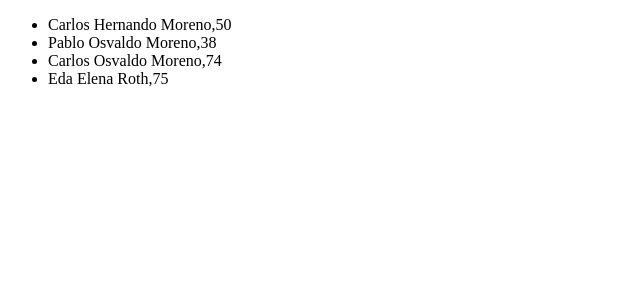
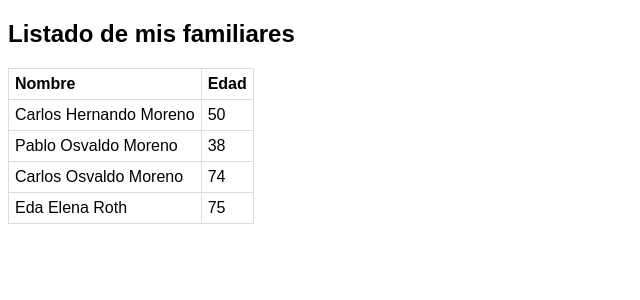
Before and after one commit to pablomoreno1/mis_familiares, a Django app: page /listar-familiares in a window 1280 px wide. Shown: the top 300 px of the page, without its empty margins (0-640 px from the left). Run offline with Django 4.2, Linux system fonts and the light colour scheme; data comes from the database, SQL or seed files in the repository.

Commit message:
Template modificado de lista a tabla.

```diff
--- a/familiares_app/templates/familiares_app/lista_familiares.html
+++ b/familiares_app/templates/familiares_app/lista_familiares.html
@@ -5,12 +5,36 @@
     <meta http-equiv="X-UA-Compatible" content="IE=edge">
     <meta name="viewport" content="width=device-width, initial-scale=1.0">
     <title>Document</title>
+
+    <style>
+        * {
+            font-family: arial, sans-serif;
+        }
+
+        table {
+            border-collapse: collapse;
+        }
+
+        td, th {
+            border: 1px solid #dddddd;
+            text-align: left;
+            padding: 6px;
+        }
+    </style>
+
 </head>
 <body>
-    <ul>
+    <h2>Listado de mis familiares</h2>
+    <table>
+        <tr>
+            <th>Nombre</th>
+            <th>Edad</th>
+        </tr>
         {% for familiar in familiares %}
-            <li>{{familiar.nombre}},{{familiar.edad}}</li>
+            <tr>
+                <td>{{familiar.nombre}}</td><td>{{familiar.edad}}</td>
+            </tr>
         {% endfor %}
-    </ul>
+    </table>
 </body>
 </html>
```
